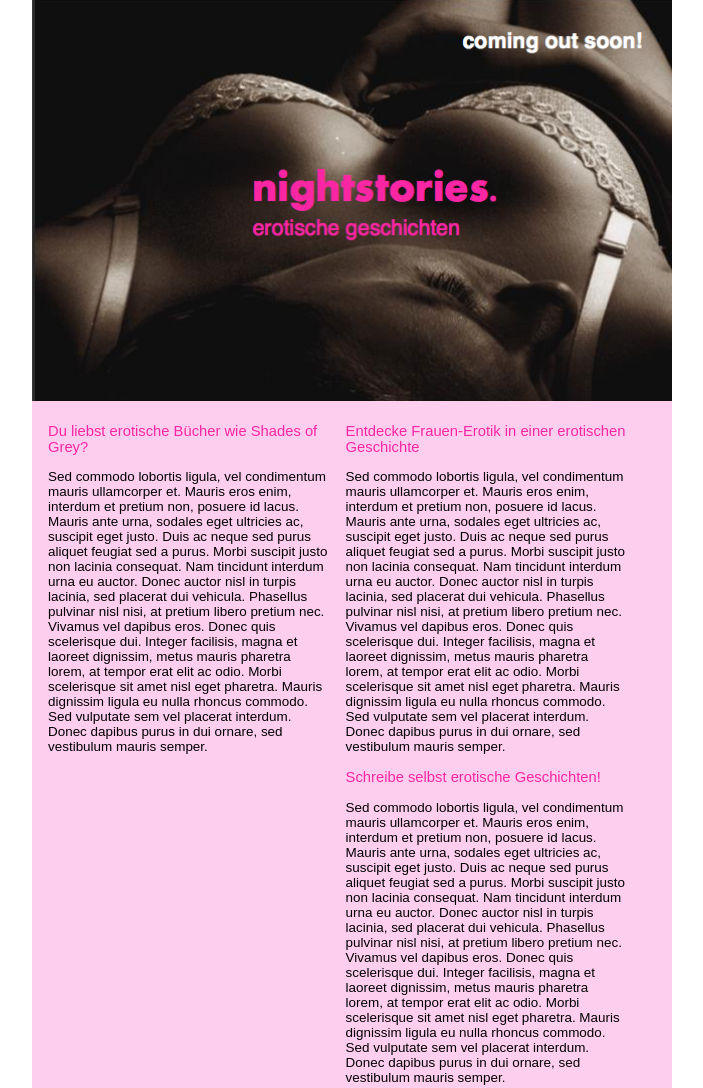
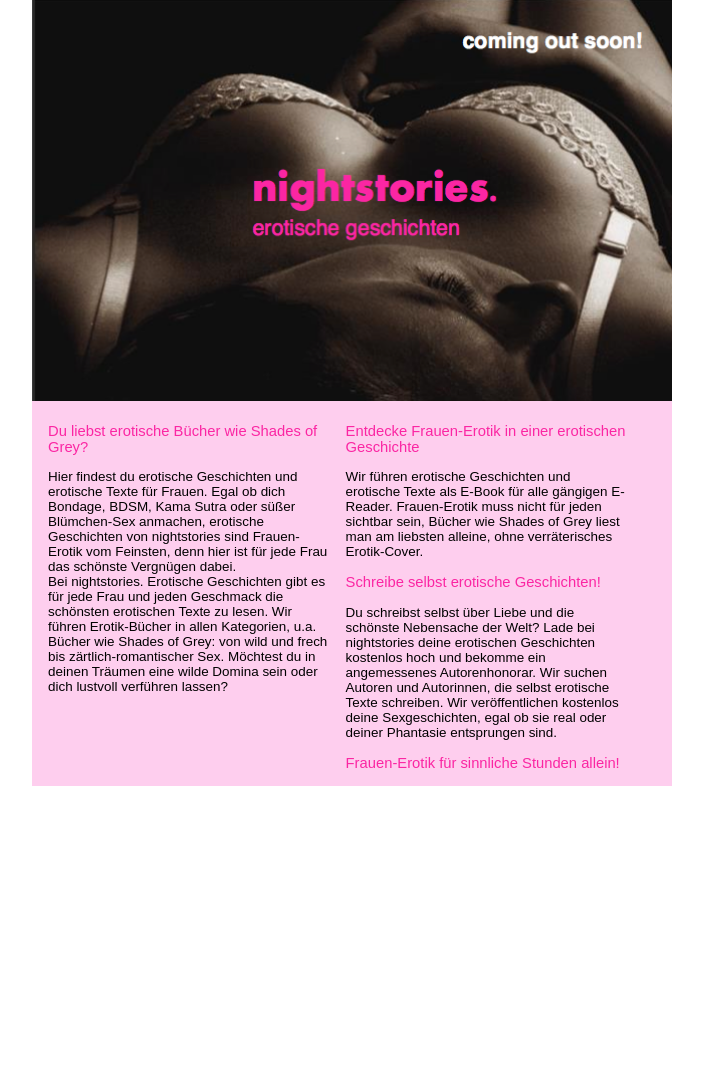
Before and after one commit to veromai/nightstories, a plain HTML site: page index.html in a window 1280 px wide. Shown: the top 1088 px of the page, without its empty margins (288-991 px from the left). After the commit the page ends 800 px from the top, so only its background shows below. Drawn offline with Linux system fonts and the light colour scheme.

Commit message:
Issue #9532: [nightstories] Konzept & Code the SEO Page - adding texts and keywords meta

```diff
--- a/index.html
+++ b/index.html
@@ -10,6 +10,7 @@
 	<meta charset="utf-8">
 	<title>Nightstories - Erotische geschichten</title>
 	<meta name="description" content="">
+	<meta name="keywords" content="Erotische Geschichten, Erotische Texte, Bücher wie Shades of Grey, Frauen-Erotik">
 	<meta name="author" content="">
 
 	<!-- Mobile Specific Metas
@@ -46,13 +47,14 @@
 		</div>
 		<div class="content half-width">
 			<h3 class="heading heading3">Du liebst erotische B&uuml;cher wie Shades of Grey?</h3>
-			<p>Sed commodo lobortis ligula, vel condimentum mauris ullamcorper et. Mauris eros enim, interdum et pretium non, posuere id lacus. Mauris ante urna, sodales eget ultricies ac, suscipit eget justo. Duis ac neque sed purus aliquet feugiat sed a purus. Morbi suscipit justo non lacinia consequat. Nam tincidunt interdum urna eu auctor. Donec auctor nisl in turpis lacinia, sed placerat dui vehicula. Phasellus pulvinar nisl nisi, at pretium libero pretium nec. Vivamus vel dapibus eros. Donec quis scelerisque dui. Integer facilisis, magna et laoreet dignissim, metus mauris pharetra lorem, at tempor erat elit ac odio. Morbi scelerisque sit amet nisl eget pharetra. Mauris dignissim ligula eu nulla rhoncus commodo. Sed vulputate sem vel placerat interdum. Donec dapibus purus in dui ornare, sed vestibulum mauris semper.</p>
+			<p>Hier findest du erotische Geschichten und erotische Texte f&uuml;r Frauen. Egal ob dich Bondage, BDSM, Kama Sutra oder s&uuml;&szlig;er Bl&uuml;mchen-Sex anmachen,  erotische Geschichten von nightstories sind Frauen-Erotik vom Feinsten, denn hier ist f&uuml;r jede Frau das sch&ouml;nste Vergn&uuml;gen dabei.<br />
+			Bei nightstories. Erotische Geschichten gibt es f&uuml;r jede Frau und jeden Geschmack die sch&ouml;nsten erotischen Texte zu lesen. Wir f&uuml;hren Erotik-B&uuml;cher in allen Kategorien, u.a. B&uuml;cher wie Shades of Grey: von wild und frech bis z&auml;rtlich-romantischer Sex. M&ouml;chtest du in deinen Tr&auml;umen eine wilde Domina sein oder dich lustvoll verf&uuml;hren lassen? </p>
 		</div>
 		<div class="content half-width">
 			<h3 class="heading heading3">Entdecke Frauen-Erotik in einer erotischen Geschichte</h3>
-			<p>Sed commodo lobortis ligula, vel condimentum mauris ullamcorper et. Mauris eros enim, interdum et pretium non, posuere id lacus. Mauris ante urna, sodales eget ultricies ac, suscipit eget justo. Duis ac neque sed purus aliquet feugiat sed a purus. Morbi suscipit justo non lacinia consequat. Nam tincidunt interdum urna eu auctor. Donec auctor nisl in turpis lacinia, sed placerat dui vehicula. Phasellus pulvinar nisl nisi, at pretium libero pretium nec. Vivamus vel dapibus eros. Donec quis scelerisque dui. Integer facilisis, magna et laoreet dignissim, metus mauris pharetra lorem, at tempor erat elit ac odio. Morbi scelerisque sit amet nisl eget pharetra. Mauris dignissim ligula eu nulla rhoncus commodo. Sed vulputate sem vel placerat interdum. Donec dapibus purus in dui ornare, sed vestibulum mauris semper.</p>
+			<p>Wir f&uuml;hren erotische Geschichten und erotische Texte als E-Book f&uuml;r alle g&auml;ngigen E-Reader. Frauen-Erotik muss nicht f&uuml;r jeden sichtbar sein, B&uuml;cher wie Shades of Grey liest man am liebsten alleine, ohne verr&auml;terisches Erotik-Cover.</p>
 			<h3 class="heading heading3">Schreibe selbst erotische Geschichten!</h3>
-			<p>Sed commodo lobortis ligula, vel condimentum mauris ullamcorper et. Mauris eros enim, interdum et pretium non, posuere id lacus. Mauris ante urna, sodales eget ultricies ac, suscipit eget justo. Duis ac neque sed purus aliquet feugiat sed a purus. Morbi suscipit justo non lacinia consequat. Nam tincidunt interdum urna eu auctor. Donec auctor nisl in turpis lacinia, sed placerat dui vehicula. Phasellus pulvinar nisl nisi, at pretium libero pretium nec. Vivamus vel dapibus eros. Donec quis scelerisque dui. Integer facilisis, magna et laoreet dignissim, metus mauris pharetra lorem, at tempor erat elit ac odio. Morbi scelerisque sit amet nisl eget pharetra. Mauris dignissim ligula eu nulla rhoncus commodo. Sed vulputate sem vel placerat interdum. Donec dapibus purus in dui ornare, sed vestibulum mauris semper.</p>
+			<p>Du schreibst selbst über Liebe und die schönste Nebensache der Welt? Lade bei nightstories deine erotischen Geschichten kostenlos hoch und bekomme ein angemessenes Autorenhonorar. Wir suchen Autoren und Autorinnen, die selbst erotische Texte schreiben. Wir veröffentlichen kostenlos deine Sexgeschichten, egal ob sie real oder deiner Phantasie entsprungen sind.</p>
 			<h3 class="heading heading3">Frauen-Erotik f&uuml;r sinnliche Stunden allein!</h3>
 		</div>
 
```
